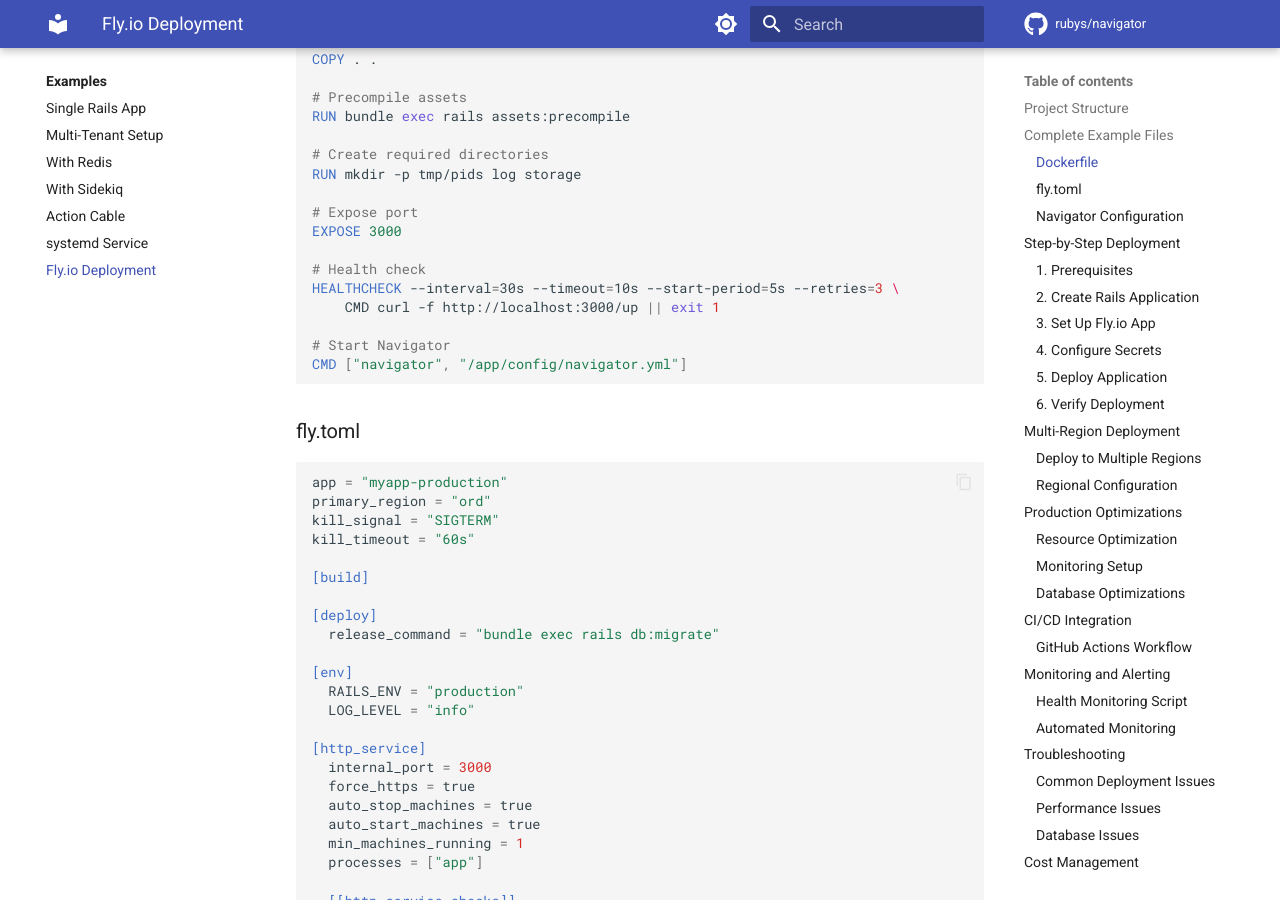
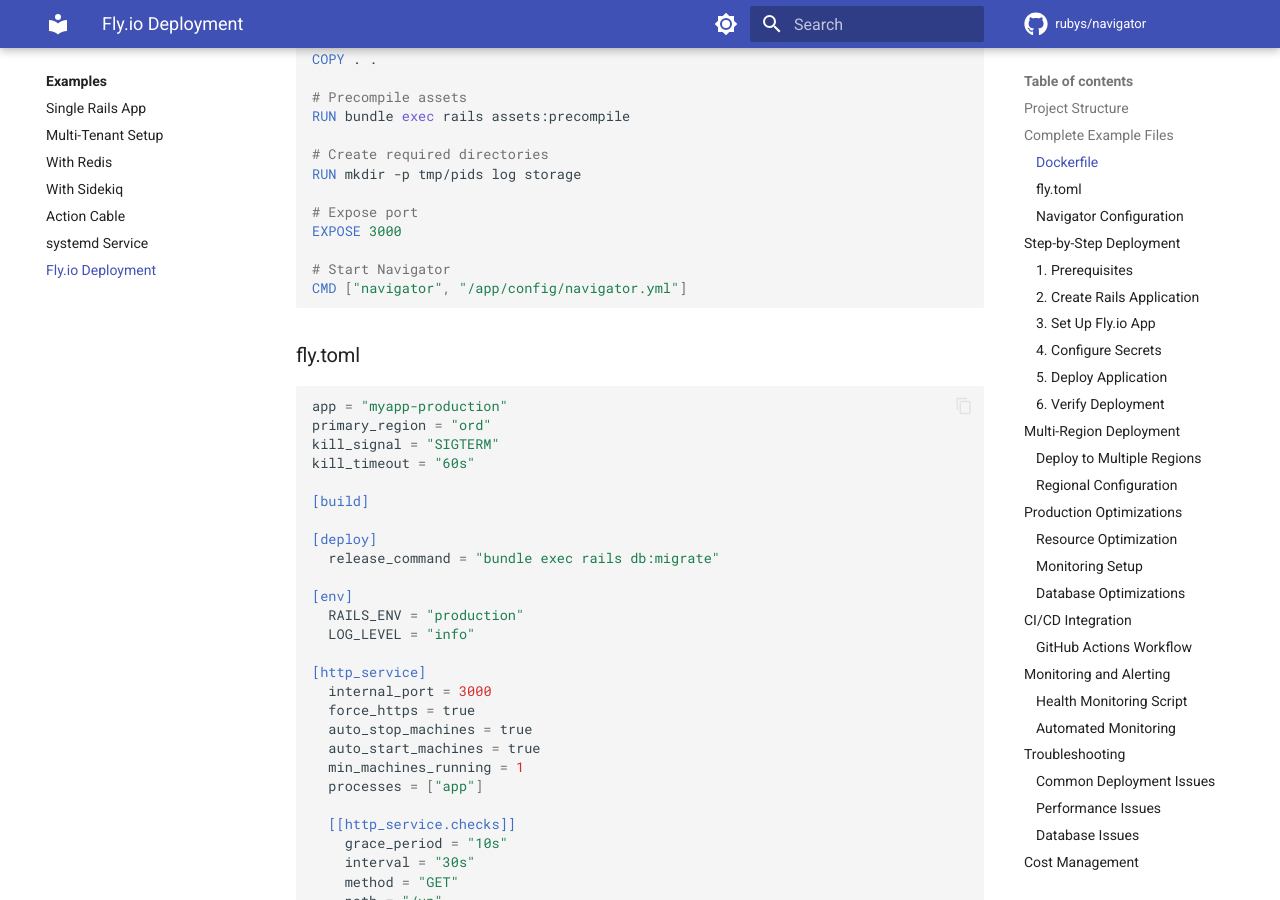
Before and after one commit to rubys/navigator, an MkDocs documentation site: the page built from docs/examples/fly-deployment.md, in a window 1280 px wide and 900 px high, scrolled down 1116 px. Built offline with MkDocs 1.6.1 and Material for MkDocs 9.7.7, drawn with Linux system fonts in a browser that asks for light colours; comment, search, counter and statistics services are not loaded.

Commit message:
trim dockerfile too

```diff
--- a/docs/examples/fly-deployment.md
+++ b/docs/examples/fly-deployment.md
@@ -55,10 +55,6 @@ RUN mkdir -p tmp/pids log storage
 
 # Expose port
 EXPOSE 3000
-
-# Health check
-HEALTHCHECK --interval=30s --timeout=10s --start-period=5s --retries=3 \
-    CMD curl -f http://localhost:3000/up || exit 1
 
 # Start Navigator
 CMD ["navigator", "/app/config/navigator.yml"]
```
